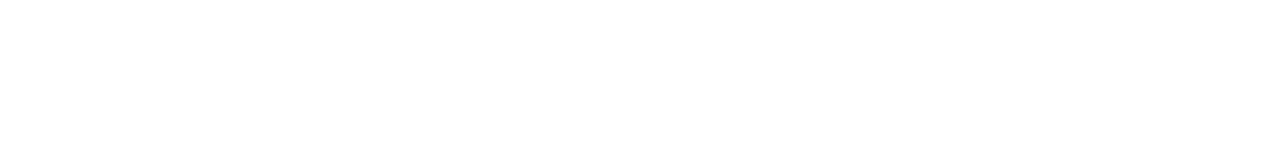
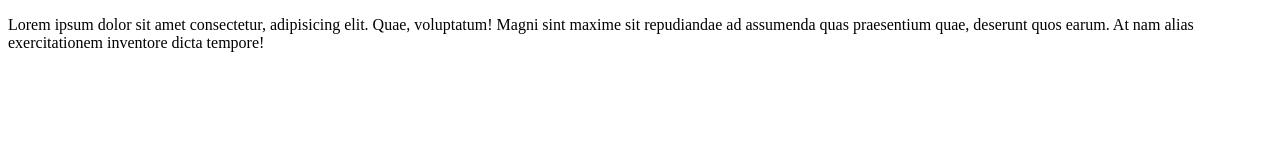
Before and after one commit to Shumail-Shahzad/shumail, a plain HTML site: page index.html in a window 1280 px wide. Drawn offline with Linux system fonts and the light colour scheme.

Commit message:
adding gitidnore index file

```diff
--- a/index.html
+++ b/index.html
@@ -8,5 +8,8 @@
 </head>
 <body>
 
+    <p>Lorem ipsum dolor sit amet consectetur, adipisicing elit. Quae, voluptatum! Magni sint maxime sit repudiandae ad assumenda quas praesentium quae, deserunt quos earum. At nam alias exercitationem inventore dicta tempore!</p>
+
+
 </body>
 </html>
```
Also changed, not shown: 1 other file.
